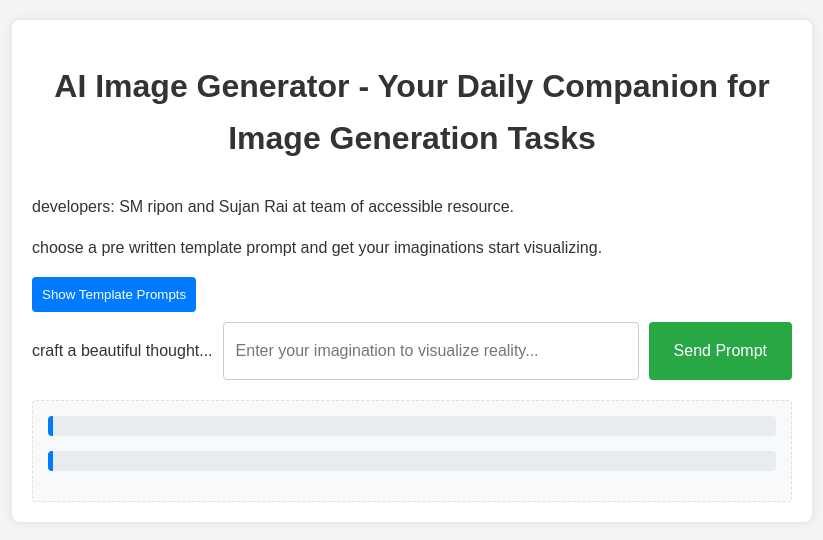
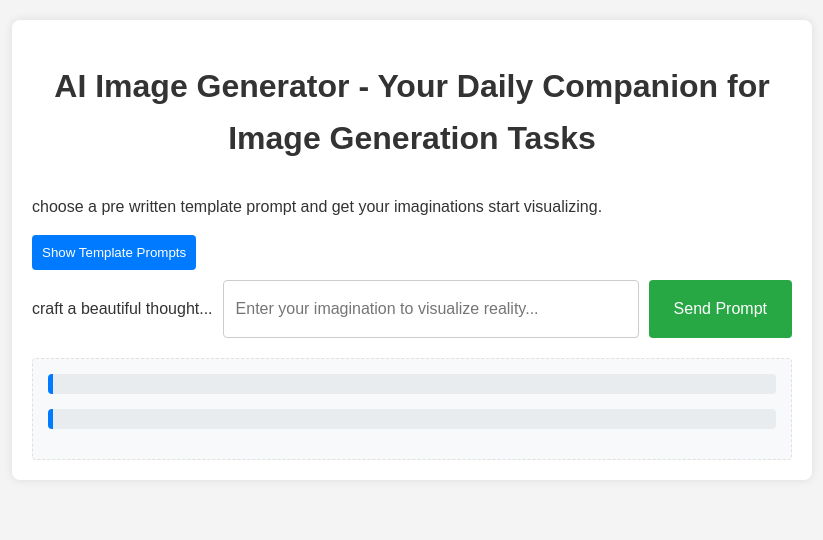
Before and after one commit to toolnovanext/Text-to-image-generator, a plain HTML site: page index.html in a window 1280 px wide. Shown: the whole page, without its empty margins (228-1051 px from the left). Drawn offline with Linux system fonts and the light colour scheme.

Commit message:
Update index.html

```diff
--- a/index.html
+++ b/index.html
@@ -163,7 +163,7 @@
 <body>
     <div class="container">
         <h1>AI Image Generator - Your Daily Companion for Image Generation Tasks</h1>
-<p>developers: SM ripon and Sujan Rai at team of accessible resource.</p>
+
 <p>choose a pre written template prompt and get your imaginations start visualizing.</p>
 
         <button class="toggle-prompts" role="button" aria-expanded="false">Show Template Prompts</button>
```
